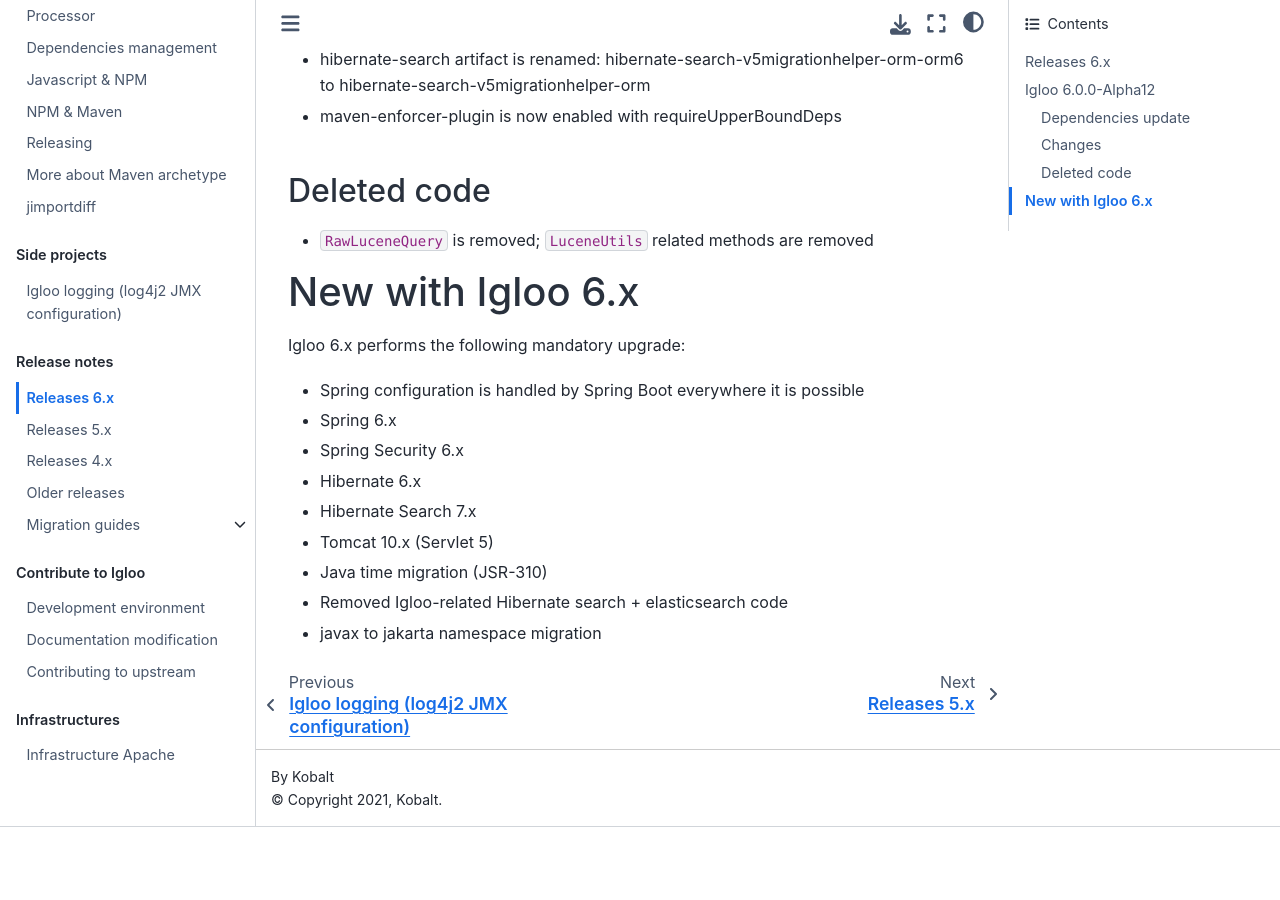
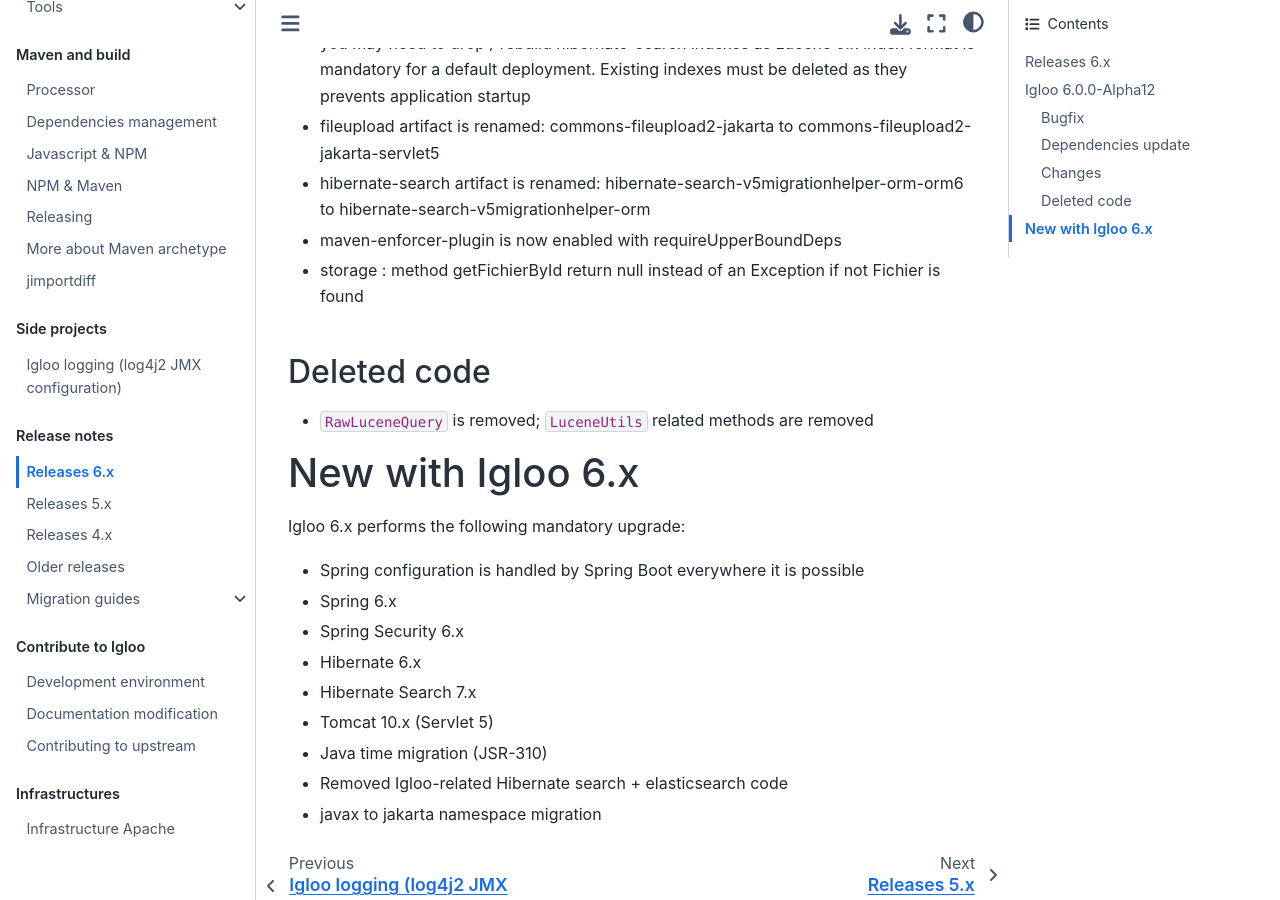
Before and after one commit to igloo-project/igloo-doc, a Sphinx documentation site: the page built from source/release-notes/releases-6.x.md, in a window 1280 px wide and 900 px high, scrolled down 1844 px. Built offline with Sphinx 7.4.7 and the Sphinx Book theme 1.1.4, drawn with Linux system fonts in a browser that asks for light colours; before the commit the page ends 2671 px from its top, so only the background shows below that; some of the changed text lies outside the part shown.

Commit message:
Release note 6.x

```diff
--- a/source/release-notes/releases-6.x.md
+++ b/source/release-notes/releases-6.x.md
@@ -1,6 +1,10 @@
 # Releases 6.x
 
 # Igloo 6.0.0-Alpha12
+
+## Bugfix
+
+* task configuration : fix manager init to populate QueueIds
 
 ## Dependencies update
 
@@ -57,7 +61,7 @@
 * fileupload artifact is renamed: commons-fileupload2-jakarta to commons-fileupload2-jakarta-servlet5
 * hibernate-search artifact is renamed: hibernate-search-v5migrationhelper-orm-orm6 to hibernate-search-v5migrationhelper-orm
 * maven-enforcer-plugin is now enabled with requireUpperBoundDeps
-
+* storage : method getFichierById return null instead of an Exception if not Fichier is found
 
 ## Deleted code
 
```
